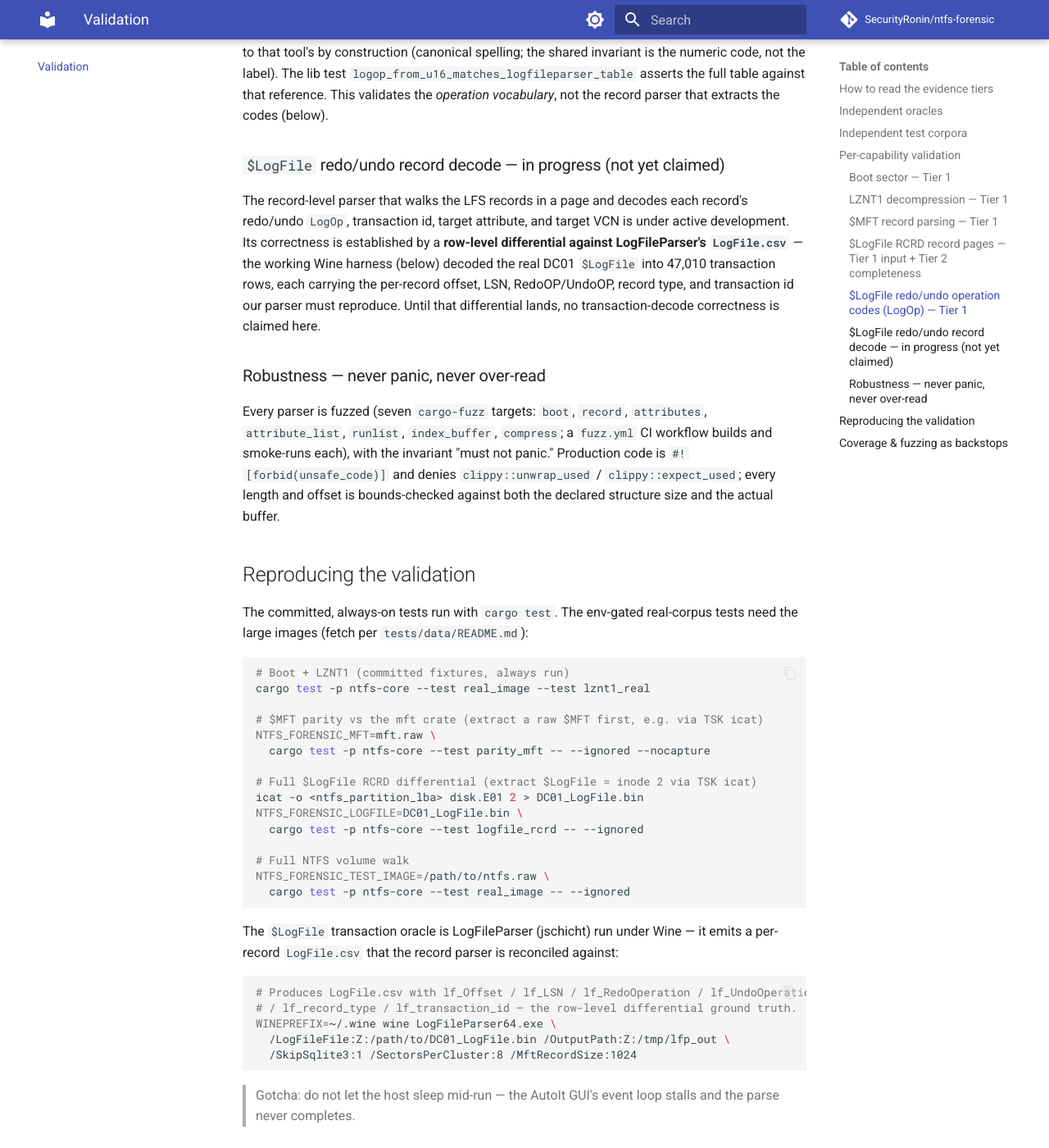
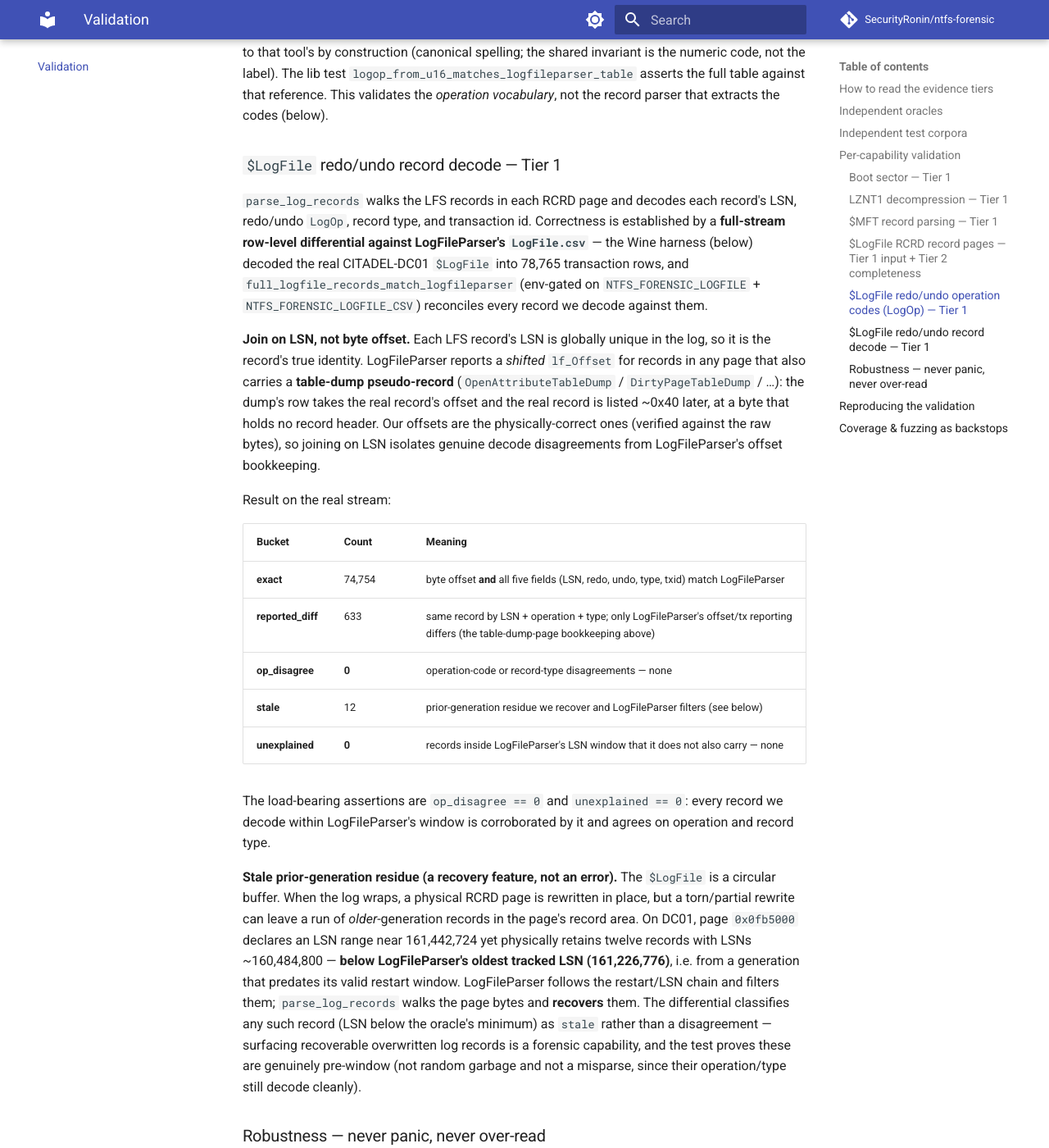
Before and after one commit to SecurityRonin/ntfs-forensic, an MkDocs documentation site: the page built from docs/validation.md, in a window 1280 px wide and 1400 px high, scrolled down 3349 px. Shown: the whole window at 82% size. Built offline with MkDocs 1.6.1 and Material for MkDocs 9.7.7, drawn with Linux system fonts in a browser that asks for light colours; comment, search, counter and statistics services are not loaded; some of the changed text lies outside the part shown.

Commit message:
docs(ntfs-forensic): $LogFile record decode validated Tier 1 vs LogFileParser
The full-stream LSN-join differential landed: document the result (exact
74,754 / reported_diff 633 / op_disagree 0 / stale 12 / unexplained 0),
why we join on LSN rather than byte offset (LogFileParser shifts its
lf_Offset in table-dump pages; our offsets match the raw bytes), and the
stale prior-generation residue we recover that LogFileParser filters
(LSN below its restart window — a recovery feature, proven pre-window).

Co-Authored-By: Claude Opus 4.8 <noreply@anthropic.com>

```diff
--- a/docs/validation.md
+++ b/docs/validation.md
@@ -35,7 +35,7 @@ whether the data is "synthetic":
 | **The Sleuth Kit** (`fsstat`) | Yes — separate C codebase | Boot-sector geometry (sector/cluster size, MFT/MFTMirr LCN, serial) | 1 |
 | **The Sleuth Kit** (`icat`, `blkcat`, `istat`) | Yes | LZNT1 plaintext + the raw on-disk compressed stream; `$MFT` / `$LogFile` extraction | 1 |
 | **`mft` crate** (omerbenamram) | Yes — independent Rust MFT parser | `$MFT` record in-use / is-directory flags and `$FILE_NAME` set, per record | 1 |
-| **LogFileParser** (jschicht, MIT, via Wine) | Yes — separate AutoIt tool | The redo/undo **operation-code mapping** (`LogOp`, transcribed verbatim from its `_SolveUndoRedoCodes`); the working Wine harness also emits a per-record `LogFile.csv` (47,010 rows on the DC01 `$LogFile`) that is the differential oracle for the in-progress record parser | 1 |
+| **LogFileParser** (jschicht, MIT, via Wine) | Yes — separate AutoIt tool | The redo/undo **operation-code mapping** (`LogOp`, transcribed verbatim from its `_SolveUndoRedoCodes`); and the full **per-record decode** — its Wine harness emits a `LogFile.csv` (78,765 rows on the DC01 `$LogFile`) reconciled record-for-record against `parse_log_records` | 1 |
 | **In-test RCRD census** | Independent *code path* (flat page-aligned signature scan, no fixup) | `read_record_pages` recovered exactly the RCRD pages present, each USA-valid | 2 |
 | **`lznt1` crate** | Yes — vetted third-party codec we reuse | The LZNT1 decode itself (a maintained, audited codec) | 1 |
 
@@ -108,16 +108,52 @@ the label). The lib test `logop_from_u16_matches_logfileparser_table` asserts th
 full table against that reference. This validates the *operation vocabulary*, not
 the record parser that extracts the codes (below).
 
-### `$LogFile` redo/undo record decode — in progress (not yet claimed)
+### `$LogFile` redo/undo record decode — Tier 1
 
-The record-level parser that walks the LFS records in a page and decodes each
-record's redo/undo `LogOp`, transaction id, target attribute, and target VCN is
-under active development. Its correctness is established by a **row-level
-differential against LogFileParser's `LogFile.csv`** — the working Wine harness
-(below) decoded the real DC01 `$LogFile` into 47,010 transaction rows, each
-carrying the per-record offset, LSN, RedoOP/UndoOP, record type, and transaction
-id our parser must reproduce. Until that differential lands, no transaction-decode
-correctness is claimed here.
+`parse_log_records` walks the LFS records in each RCRD page and decodes each
+record's LSN, redo/undo `LogOp`, record type, and transaction id. Correctness is
+established by a **full-stream row-level differential against LogFileParser's
+`LogFile.csv`** — the Wine harness (below) decoded the real CITADEL-DC01
+`$LogFile` into 78,765 transaction rows, and `full_logfile_records_match_logfileparser`
+(env-gated on `NTFS_FORENSIC_LOGFILE` + `NTFS_FORENSIC_LOGFILE_CSV`) reconciles
+every record we decode against them.
+
+**Join on LSN, not byte offset.** Each LFS record's LSN is globally unique in the
+log, so it is the record's true identity. LogFileParser reports a *shifted*
+`lf_Offset` for records in any page that also carries a **table-dump
+pseudo-record** (`OpenAttributeTableDump` / `DirtyPageTableDump` / …): the dump's
+row takes the real record's offset and the real record is listed ~0x40 later, at a
+byte that holds no record header. Our offsets are the physically-correct ones
+(verified against the raw bytes), so joining on LSN isolates genuine decode
+disagreements from LogFileParser's offset bookkeeping.
+
+Result on the real stream:
+
+| Bucket | Count | Meaning |
+|---|---|---|
+| **exact** | 74,754 | byte offset **and** all five fields (LSN, redo, undo, type, txid) match LogFileParser |
+| **reported_diff** | 633 | same record by LSN + operation + type; only LogFileParser's offset/tx reporting differs (the table-dump-page bookkeeping above) |
+| **op_disagree** | **0** | operation-code or record-type disagreements — none |
+| **stale** | 12 | prior-generation residue we recover and LogFileParser filters (see below) |
+| **unexplained** | **0** | records inside LogFileParser's LSN window that it does not also carry — none |
+
+The load-bearing assertions are `op_disagree == 0` and `unexplained == 0`: every
+record we decode within LogFileParser's window is corroborated by it and agrees on
+operation and record type.
+
+**Stale prior-generation residue (a recovery feature, not an error).** The
+`$LogFile` is a circular buffer. When the log wraps, a physical RCRD page is
+rewritten in place, but a torn/partial rewrite can leave a run of *older*-generation
+records in the page's record area. On DC01, page `0x0fb5000` declares an LSN range
+near 161,442,724 yet physically retains twelve records with LSNs ~160,484,800 —
+**below LogFileParser's oldest tracked LSN (161,226,776)**, i.e. from a generation
+that predates its valid restart window. LogFileParser follows the restart/LSN chain
+and filters them; `parse_log_records` walks the page bytes and **recovers** them.
+The differential classifies any such record (LSN below the oracle's minimum) as
+`stale` rather than a disagreement — surfacing recoverable overwritten log records
+is a forensic capability, and the test proves these are genuinely pre-window
+(not random garbage and not a misparse, since their operation/type still decode
+cleanly).
 
 ### Robustness — never panic, never over-read
 
```
Also changed, not shown: README.md (+1 -1 lines).
